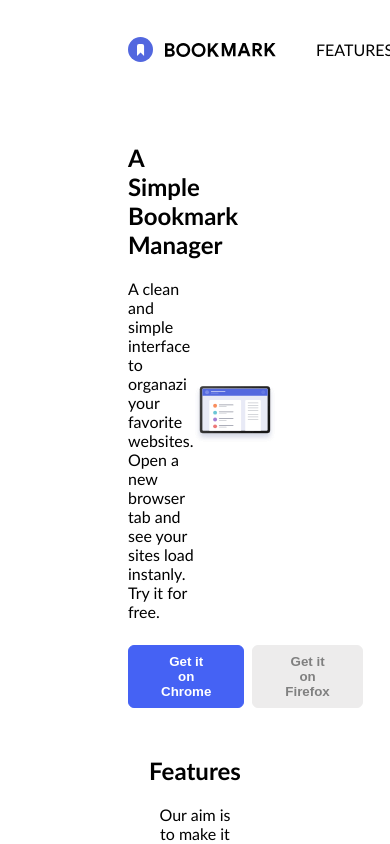
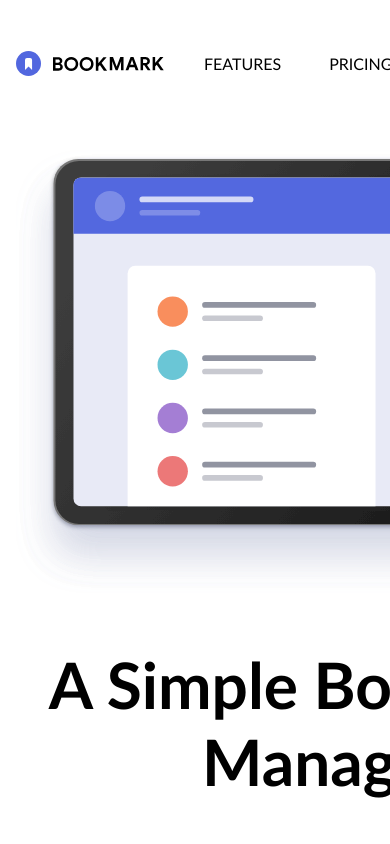
Before and after one commit to VictorGonPe/Angular-Bookmark, an Angular app: page / in a window 390 px wide. Shown: the top 844 px of the page. Built offline with nearby package versions, Linux system fonts and the light colour scheme.

Commit message:
Add styles in the first section

```diff
--- a/src/app/app.component.scss
+++ b/src/app/app.component.scss
@@ -1,5 +1,11 @@
 .layout-body {
-    padding-inline: 8rem;
+    padding-inline: var(--layout-padding);
     max-width: 1600px;
     margin: auto;
 }
+
+@media (max-width: 768px) {
+    .layout-body{
+        width: 100%;
+    }
+}
--- a/src/app/components/button/button.component.scss
+++ b/src/app/components/button/button.component.scss
@@ -44,3 +44,11 @@
       }
 
   }
+
+
+  @media (max-width: 768px) {
+    .base-button{
+      font-size: 1.5rem;
+      padding-block: 1.5rem;
+    }
+  }
--- a/src/app/components/menu-logo/menu-logo.component.ts
+++ b/src/app/components/menu-logo/menu-logo.component.ts
@@ -5,7 +5,7 @@ import { Component } from '@angular/core';
   standalone: true,
   imports: [],
   templateUrl: './menu-logo.component.html',
-  styleUrl: './menu-logo.component.scss'
+  styleUrls: ['./menu-logo.component.scss']
 })
 export class MenuLogoComponent {
   menu: {nameLink: string, link: string}[] = [ {nameLink: 'FEATURES', link: '#'}, {nameLink: 'PRICING', link: '#'}, {nameLink: 'CONTACT', link: '#'}];
--- a/src/app/components/s-b-manager/s-b-manager.component.scss
+++ b/src/app/components/s-b-manager/s-b-manager.component.scss
@@ -18,3 +18,35 @@
     gap: 0.5rem;
     padding-top: 0.5rem;
 }
+
+@media (max-width: 768px) {
+
+    .managerContainer{
+        flex-direction: column-reverse;
+    }
+
+    .section-one{
+        max-width: 100%;
+        text-align: center;
+        width: 90%;
+    }
+
+    .imageManager {
+        width: 100%;
+        display: flex;
+        margin: auto;
+    }
+
+    .buttonManager {
+        justify-content: center;
+    }
+
+    h1{
+        font-size: 4rem;
+    }
+
+    p {
+        font-size: 2rem;
+        color: rgb(165, 165, 165);
+    }
+}
--- a/src/styles.scss
+++ b/src/styles.scss
@@ -3,3 +3,14 @@ body {
     margin: 0%;
     font-family: 'Trebuchet MS', 'Lucida Sans Unicode', 'Lucida Grande', 'Lucida Sans', Arial, sans-serif;
 }
+
+:root {
+    --layout-padding: 8rem;
+}
+
+@media (max-width:768px) {
+    :root {
+        --layout-padding: 1rem;
+        width: 160%;
+    }
+}
```
